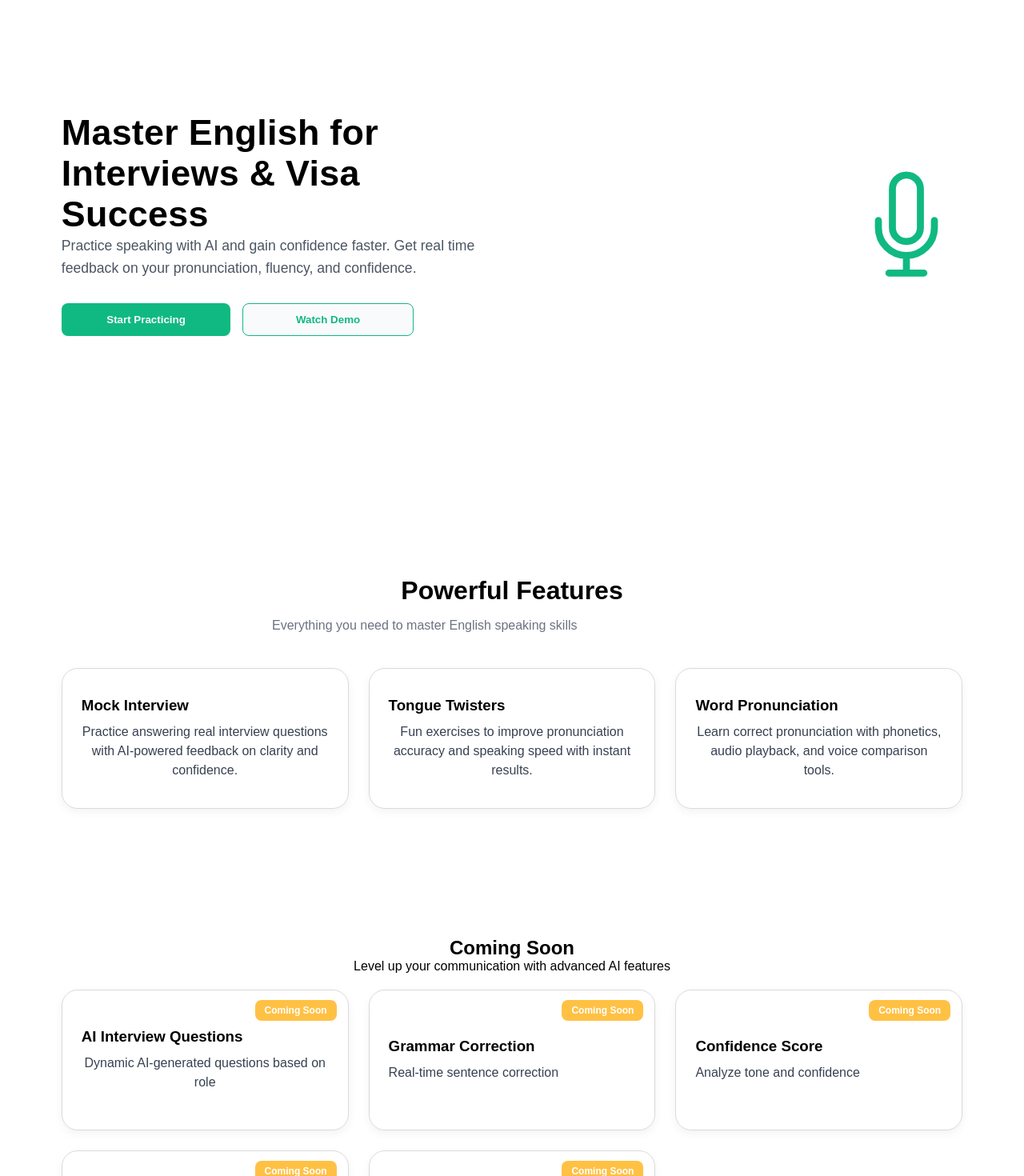
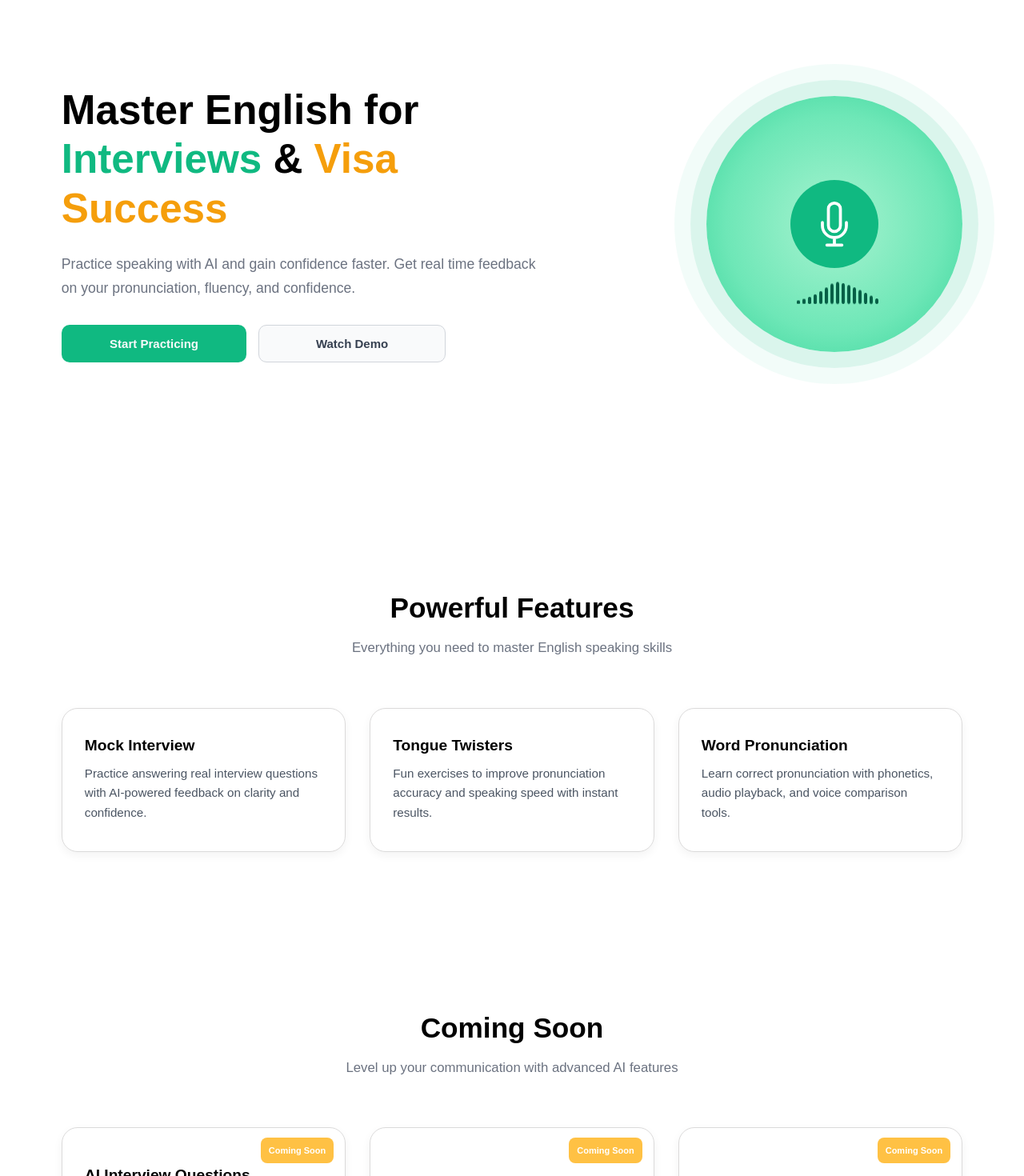
Before and after one commit to Monia1801/SpeakEasy, a React (Vite) app in the folder speak-easy/: page / in a window 1280 px wide. Shown: the part 160-1630 px from the top of the page at 80% size. Built offline with nearby package versions, Linux system fonts and the light colour scheme.

Commit message:
feat: complete landing page UI for SpeakEasy

```diff
--- a/speak-easy/src/components/LandingPage.jsx
+++ b/speak-easy/src/components/LandingPage.jsx
@@ -16,8 +16,7 @@ const LandingPage = () => {
           <div className="mid">
             <a href="#home">Home</a>
             <a href="#features">Features</a>
-            <a href="#">Practice</a>
-            <a href="#">About</a>
+            <a href="#">Future</a>
           </div>
 
           <div className="right-side">
@@ -26,20 +25,51 @@ const LandingPage = () => {
         </nav>
       </header>
 
-
       <section id="home">
         <div className="home-left-side">
-          <h1>Master English for Interviews & Visa Success</h1>
-          <p>Practice speaking with AI and gain confidence faster. Get real time feedback on your pronunciation, fluency, and confidence. </p>
+          <h1>
+            Master English for <br />
+            <span className="green">Interviews</span> &{" "}
+            <span className="orange">Visa</span> <br />
+            <span className="orange">Success</span>
+          </h1>
+
+          <p>
+            Practice speaking with AI and gain confidence faster. Get real time
+            feedback on your pronunciation, fluency, and confidence.
+          </p>
+
           <div className="buttons">
             <button>Start Practicing</button>
             <button>Watch Demo</button>
           </div>
         </div>
 
-        <svg xmlns="http://www.w3.org/2000/svg" fill="none" viewBox="0 0 24 24" strokeWidth={1.5} stroke="currentColor" className="home-audio-logo">
-          <path strokeLinecap="round" strokeLinejoin="round" d="M12 18.75a6 6 0 0 0 6-6v-1.5m-6 7.5a6 6 0 0 1-6-6v-1.5m6 7.5v3.75m-3.75 0h7.5M12 15.75a3 3 0 0 1-3-3V4.5a3 3 0 1 1 6 0v8.25a3 3 0 0 1-3 3Z" /></svg>
+        <div className="audio-visual">
+          <svg xmlns="http://www.w3.org/2000/svg" fill="none" viewBox="0 0 24 24" strokeWidth={1.5} stroke="currentColor">
+            <path strokeLinecap="round" strokeLinejoin="round"
+              d="M12 18.75a6 6 0 0 0 6-6v-1.5m-6 7.5a6 6 0 0 1-6-6v-1.5m6 7.5v3.75m-3.75 0h7.5M12 15.75a3 3 0 0 1-3-3V4.5a3 3 0 1 1 6 0v8.25a3 3 0 0 1-3 3Z" />
+          </svg>
 
+          <div className="audio-bars">
+            <span></span>
+            <span></span>
+            <span></span>
+            <span></span>
+            <span></span>
+            <span></span>
+            <span></span>
+            <span></span>
+            <span></span>
+            <span></span>
+            <span></span>
+            <span></span>
+            <span></span>
+            <span></span>
+            <span></span>
+            <span></span>
+          </div>
+        </div>
       </section>
 
 
--- a/speak-easy/src/styles/LandingPage.css
+++ b/speak-easy/src/styles/LandingPage.css
@@ -68,35 +68,41 @@ nav {
   cursor: pointer;
 }
 
-/* ================= HOME ================= */
-
 #home {
   min-height: 90vh;
   display: flex;
   align-items: center;
   justify-content: space-between;
   padding: 0 6vw;
-  max-width: 1800px;
+  max-width: 1400px;
   margin: 0 auto;
-  gap: 40px;
+  gap: 60px;
 }
 
 .home-left-side {
   flex: 1;
-  max-width: 550px;
+  max-width: 600px;
 }
 
 .home-left-side h1 {
-  font-size: 2.8rem;
+  font-size: 3.2rem;
   font-weight: 900;
-  letter-spacing: 0.3px;
+  line-height: 1.2;
+}
+
+.home-left-side .green {
+  color: #10B981;
+}
+
+.home-left-side .orange {
+  color: #F59E0B;
 }
 
 .home-left-side p {
   font-size: 1.1rem;
-  color: #4b5563;
-  line-height: 1.6;
-  margin-bottom: 30px;
+  color: #6b7280;
+  line-height: 1.7;
+  margin: 25px 0 30px;
 }
 
 .buttons {
@@ -107,12 +113,13 @@ nav {
 
 .buttons button {
   flex: 1;
-  padding: 12px 0;
-  border-radius: 8px;
+  padding: 14px 0;
+  border-radius: 10px;
   border: none;
   font-weight: 600;
   cursor: pointer;
   transition: 0.3s;
+  font-size: 15px;
 }
 
 .buttons button:first-child {
@@ -121,74 +128,167 @@ nav {
 }
 
 .buttons button:first-child:hover {
-  transform: translateY(-2px);
-  box-shadow: 0 6px 15px rgba(16, 185, 129, 0.3);
+  transform: translateY(-3px);
+  box-shadow: 0 8px 20px rgba(16, 185, 129, 0.3);
 }
 
 .buttons button:last-child {
   background: #F9FAFB;
-  border: 1px solid #10B981;
-  color: #10B981;
+  border: 1px solid #d1d5db;
+  color: #374151;
 }
 
 .buttons button:last-child:hover {
-  background: #be7ee6;
-  color: #F9FAFB;
-  transform: translateY(-2px);
-  box-shadow: 0 6px 15px rgba(16, 185, 129, 0.3);
-  border:none;
+  background: #f3f4f6;
+  transform: translateY(-3px);
 }
 
-#home svg {
-  height: 140px;
-  width: 140px;
-  color: #10B981;
+.home-audio-logo {
+  display: none;
+}
+
+.audio-visual {
+  width: 320px;
+  height: 320px;
+  background: radial-gradient(circle, #a7f3d0 0%, #6ee7b7 60%, #34d399 100%);
+  border-radius: 50%;
+  display: flex;
+  align-items: center;
+  justify-content: center;
+  position: relative;
+  box-shadow: 0 0 0 20px rgba(16, 185, 129, 0.1),
+              0 0 0 40px rgba(16, 185, 129, 0.05);
+}
+
+.audio-visual svg {
+  width: 60px;
+  height: 60px;
+  color: white;
+  stroke: white;
+  z-index: 2;
+}
+
+.audio-visual::before {
+  content: "";
+  position: absolute;
+  width: 110px;
+  height: 110px;
+  background: #10B981;
+  border-radius: 50%;
+}
+
+.audio-bars {
+  position: absolute;
+  bottom: 60px;
+  display: flex;
+  align-items: flex-end;
+  gap: 3px;
+}
+
+.audio-bars span {
+  width: 4px;
+  background: #065f46;
+  border-radius: 2px;
+  transform-origin: bottom;
+  animation: wave 1.2s infinite ease-in-out;
+}
+.a.audio-bars span:nth-child(1)  { height: 5px;  animation-delay: 0s; }
+.audio-bars span:nth-child(2)  { height: 7px;  animation-delay: 0.05s; }
+.audio-bars span:nth-child(3)  { height: 9px;  animation-delay: 0.1s; }
+.audio-bars span:nth-child(4)  { height: 11px; animation-delay: 0.15s; }
+.audio-bars span:nth-child(5)  { height: 13px; animation-delay: 0.2s; }
+.audio-bars span:nth-child(6)  { height: 15px; animation-delay: 0.25s; }
+.audio-bars span:nth-child(7)  { height: 17px; animation-delay: 0.3s; }
+.audio-bars span:nth-child(8)  { height: 19px; animation-delay: 0.35s; }
+.audio-bars span:nth-child(9)  { height: 19px; animation-delay: 0.4s; }
+.audio-bars span:nth-child(10) { height: 17px; animation-delay: 0.45s; }
+.audio-bars span:nth-child(11) { height: 15px; animation-delay: 0.5s; }
+.audio-bars span:nth-child(12) { height: 13px; animation-delay: 0.55s; }
+.audio-bars span:nth-child(13) { height: 11px; animation-delay: 0.6s; }
+.audio-bars span:nth-child(14) { height: 9px;  animation-delay: 0.65s; }
+.audio-bars span:nth-child(15) { height: 7px;  animation-delay: 0.7s; }
+.audio-bars span:nth-child(16) { height: 5px;  animation-delay: 0.75s; }
+
+@keyframes wave {
+  0%, 100% {
+    transform: scaleY(0.6);
+  }
+  50% {
+    transform: scaleY(1.6);
+  }
 }
 
 #features {
-  padding: 80px 6vw;
+  padding: 100px 6vw;
   text-align: center;
 }
 
 #features .heading {
-  margin-bottom: 40px;
+  margin-bottom: 60px;
 }
 
 #features .heading h2 {
-  font-size: 2rem;
-  margin-bottom: 12px;
+  font-size: 2.2rem;
+  margin-bottom: 16px;
+  font-weight: 700;
 }
 
 #features .heading p {
   color: #6b7280;
-  max-width: 600px;
+  max-width: 650px;
   margin: 0 auto;
-  line-height: 1.6;
-  text-align: left;
+  line-height: 1.7;
+  text-align: center;
+  font-size: 1.05rem;
+}
+
+#future-updates {
+  padding: 100px 6vw;
+  text-align: center;
+}
+
+#future-updates .heading {
+  margin-bottom: 60px;
+}
+
+#future-updates .heading h2 {
+  font-size: 2.2rem;
+  margin-bottom: 16px;
+  font-weight: 700;
+}
+
+#future-updates .heading p {
+  color: #6b7280;
+  max-width: 650px;
+  margin: 0 auto;
+  line-height: 1.7;
+  text-align: center;
+  font-size: 1.05rem;
 }
 
 .cards-container {
   display: grid;
   grid-template-columns: repeat(3, 1fr);
-  gap: 25px;
-  margin-top: 20px;
+  gap: 30px;
+  margin-top: 30px;
 }
 
 .card {
   position: relative;
   background-color: white;
-  padding: 24px;
+  padding: 28px;
   border-radius: 20px;
   width: 100%;
   box-shadow: 0 4px 12px rgba(0, 0, 0, 0.05);
   transition: 0.3s;
-  height: 22vh;
   border: 1px solid rgb(219, 218, 218);
+
   display: flex;
   flex-direction: column;
   justify-content: center;
   align-items: flex-start;
-  gap: 10px;
+  gap: 12px;
+  min-height: 180px;
 }
 
 .card:hover {
@@ -198,17 +298,15 @@ nav {
 
 .card h3 {
   color: #000;
+  font-size: 1.2rem;
+  font-weight: 600;
 }
 
-.card p,
-.card h4 {
-  color: #374151;
-  line-height: 1.5;
-}
-
-#future-updates {
-  padding: 80px 6vw;
-  text-align: center;
+.card p {
+  color: #4b5563;
+  line-height: 1.6;
+  font-size: 0.95rem;
+  text-align:left;
 }
 
 #future-updates .card::after {
@@ -218,11 +316,15 @@ nav {
   right: 14px;
   background: #ffc144;
   color: white;
-  font-size: 12px;
-  padding: 6px 12px;
+  font-size: 11px;
+  height:22px;
+  display:flex;
+  align-items:center;
+  padding: 5px 10px;
   border-radius: 8px;
   font-weight: 600;
 }
+
 
 .conclusion {
   padding: 80px 6vw;
```
